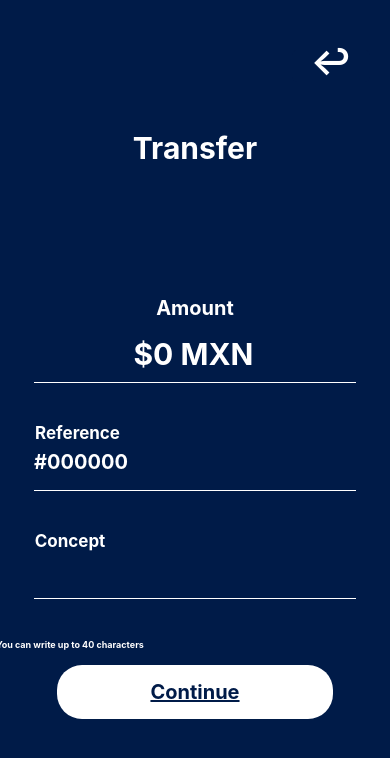
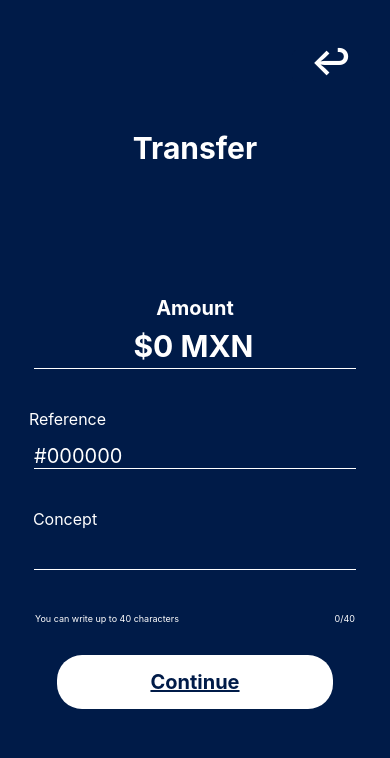
Before and after one commit to mescobar22/Banca-Movil, a React Native app: screen / in a window 390 px wide. Shown: the top 758 px of the page. Built offline with nearby package versions, Linux system fonts and the light colour scheme.

Commit message:
Update Design Transfer.js

```diff
--- a/Screens/4_transfer.js
+++ b/Screens/4_transfer.js
@@ -1,4 +1,4 @@
-// Comprobación de la estructura de css ver si es correcta y la funcionalidad de el boton, poner en numerico el teclado y letra de acuerdo al input
+// Iconos / Se mueve las letras al iniciar el teclado del movil
 
 import {
   Text,
@@ -9,7 +9,7 @@ import {
   StatusBar,
 } from "react-native";
 
-export default function Register() {
+export default function Transfer() {
   return (
     <View style={styles.container}>
 
@@ -26,6 +26,7 @@ export default function Register() {
             style={styles.input}
             placeholder="              $0 MXN"
             placeholderTextColor="#ffffff"
+            keyboardType="numeric"
         ></TextInput>
 
         <Text style={styles.txt_3}>Reference</Text>
@@ -34,6 +35,7 @@ export default function Register() {
             style={styles.input_2}
             placeholder="#000000"
             placeholderTextColor="#ffffff"
+            keyboardType="numeric"
         ></TextInput>
 
         <Text style={styles.txt_4}>Concept</Text>
@@ -41,9 +43,13 @@ export default function Register() {
         <TextInput
             style={styles.input_2}
             placeholderTextColor="#ffffff"
+            keyboardType="default"
         ></TextInput>
 
-        <Text style={styles.txt_5}>You can write up to 40 characters</Text>
+        <View style={styles.row_container}>
+          <Text style={styles.txt_5}>You can write up to 40 characters</Text>
+          <Text style={styles.txt_6}>0/40</Text>
+        </View>
 
         <TouchableOpacity style={styles.button}>
             <Text style={styles.text_button}>Continue</Text>
@@ -91,28 +97,18 @@ const styles = StyleSheet.create({
     marginBottom: 5,
   },
   txt_3: {
-    fontSize: 17,
-    fontWeight: "bold",
+    fontSize: 16,
     color: "#ffffff",
     marginTop: 40,
     marginBottom: -10,
-    marginStart: -235,
+    marginStart: -255,
   },
   txt_4: {
-    fontSize: 17,
-    fontWeight: "bold",
+    fontSize: 16,
     color: "#ffffff",
     marginTop: 40,
     marginBottom: -10,
-    marginStart: -250,
-  },
-  txt_5: {
-    fontSize: 9,
-    fontWeight: "bold",
-    color: "#ffffff",
-    marginTop: 40,
-    marginBottom: -10,
-    marginStart: -250,
+    marginStart: -260,
   },
   input: {
     fontSize: 30,
@@ -124,22 +120,40 @@ const styles = StyleSheet.create({
     color: "#ffffff",
   },
   input_2: {
+    paddingTop: 25,
     fontSize: 20,
-    fontWeight: "bold",
     width: "140%",
     height: 60,
     borderBottomWidth: 1,
     borderColor: "#ffffff",
     color: "#ffffff",
   },
+  row_container: {
+    position: "absolute",
+    bottom: 220,
+    flexDirection: "row",
+    justifyContent: "space-between",
+  },
+  txt_5: {
+    fontSize: 9,
+    color: "#ffffff",
+    marginTop: 10,
+    marginStart: -160,
+  },
+  txt_6: {
+    fontSize: 9,
+    color: "#ffffff",
+    marginTop: 10,
+    marginEnd: -160,
+  },
   button: {
-    marginTop: 25,
+    marginTop: 85,
     backgroundColor: "#ffffff",
     alignItems: "center",
     borderRadius: 25,
     width: "120%",
     padding: 15,
-    marginBottom: 45,
+    marginBottom: 55,
   },
   text_button: {
     fontSize: 20,
```
